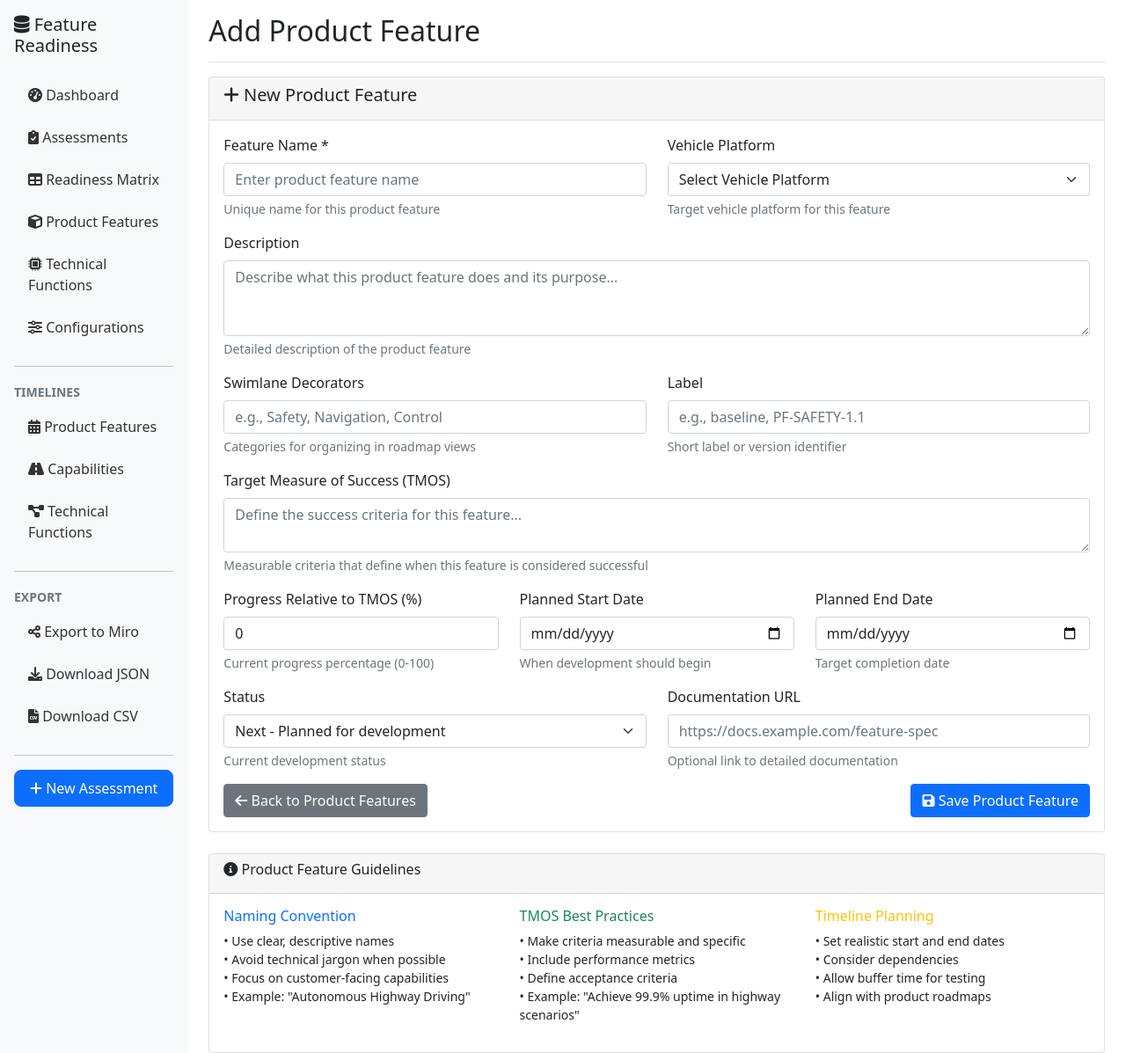
After one commit to ryannealsmith/product_features_db, a Flask app: page /add_product_feature in a window 1280 px wide. The commit adds this page. Shown: the whole page at 88% size. Run offline with Flask 3, Linux system fonts and the light colour scheme.

Commit message:
Add Product Feature creation form and enhanced UI
- Added /add_product_feature route with full form handling
- Created comprehensive add_product_feature.html template with all ProductFeature fields
- Enhanced product_features.html with improved card layout showing:
  - Progress bars for TMOS completion
  - Timeline information (start/end dates)
  - Status badges and document links
  - Vehicle platform information
- Added form validation and UX improvements with JavaScript
- Included informational panels with guidelines for users
- Updated metadata 'created_by' fields to 'Ryan Smith' across all template files
- All dropdowns and form fields properly integrated with existing database schema
- Form handles date conversion, validation, and error handling
- Tested functionality with successful product feature creation

```diff
--- a/capability_updates_template.json
+++ b/capability_updates_template.json
@@ -2,7 +2,7 @@
   "metadata": {
     "version": "2.0",
     "description": "Template for updating Product Feature Readiness Database capabilities",
-    "created_by": "System Administrator",
+    "created_by": "Ryan Smith",
     "created_date": "2025-10-21T00:00:00Z",
     "notes": "This template shows various update scenarios for both product and technical capabilities. Updated for vehicle_platform_id foreign keys. Optional document_url field can be used to link to documentation."
   },
--- a/monthly_progress_template.json
+++ b/monthly_progress_template.json
@@ -2,7 +2,7 @@
   "metadata": {
     "version": "3.0",
     "description": "Monthly Progress Update Template - October 2025",
-    "created_by": "Project Manager",
+    "created_by": "Ryan Smith",
     "created_date": "2025-10-21",
     "notes": "Template for monthly progress reporting and milestone updates. Updated for vehicle_platform_id foreign keys. Includes optional document_url field for documentation links."
   },
--- a/repository_update_template.json
+++ b/repository_update_template.json
@@ -2,7 +2,7 @@
   "metadata": {
     "version": "3.0",
     "description": "Comprehensive Repository Update Template for Product Feature Readiness Database",
-    "created_by": "Development Team",
+    "created_by": "Ryan Smith",
     "created_date": "2025-10-21",
     "notes": "This template demonstrates all CRUD operations for autonomous vehicle capability management. Updated for vehicle_platform_id foreign keys. Includes optional document_url field for documentation links."
   },
--- a/routes.py
+++ b/routes.py
@@ -271,6 +271,59 @@ def add_assessment():
                          odds=odds,
                          environments=environments,
                          trailers=trailers)
+
+@app.route('/add_product_feature', methods=['GET', 'POST'])
+def add_product_feature():
+    """Add new product feature"""
+    if request.method == 'POST':
+        # Handle date conversions
+        planned_start_date = None
+        planned_end_date = None
+
+        if request.form.get('planned_start_date'):
+            from datetime import datetime
+            planned_start_date = datetime.strptime(request.form['planned_start_date'], '%Y-%m-%d').date()
+
+        if request.form.get('planned_end_date'):
+            from datetime import datetime
+            planned_end_date = datetime.strptime(request.form['planned_end_date'], '%Y-%m-%d').date()
+
+        # Handle status_relative_to_tmos conversion
+        status_relative_to_tmos = 0.0
+        if request.form.get('status_relative_to_tmos'):
+            try:
+                status_relative_to_tmos = float(request.form['status_relative_to_tmos'])
+            except ValueError:
+                status_relative_to_tmos = 0.0
+
+        product_feature = ProductFeature(
+            name=request.form['name'],
+            description=request.form.get('description', ''),
+            vehicle_platform_id=request.form.get('vehicle_platform_id') or None,
+            swimlane_decorators=request.form.get('swimlane_decorators', ''),
+            label=request.form.get('label', ''),
+            tmos=request.form.get('tmos', ''),
+            status_relative_to_tmos=status_relative_to_tmos,
+            planned_start_date=planned_start_date,
+            planned_end_date=planned_end_date,
+            active_flag=request.form.get('active_flag', 'next'),
+            document_url=request.form.get('document_url', '')
+        )
+
+        try:
+            db.session.add(product_feature)
+            db.session.commit()
+            flash('Product feature added successfully!', 'success')
+            return redirect(url_for('product_features'))
+        except Exception as e:
+            db.session.rollback()
+            flash(f'Error adding product feature: {str(e)}', 'danger')
+
+    # GET request - show form
+    vehicle_platforms = VehiclePlatform.query.all()
+
+    return render_template('add_product_feature.html',
+                         vehicle_platforms=vehicle_platforms)
 
 @app.route('/api/readiness_data')
 def api_readiness_data():
--- a/simple_update_template.json
+++ b/simple_update_template.json
@@ -2,7 +2,7 @@
   "metadata": {
     "version": "3.0",
     "description": "Simple Update Template - Common Operations",
-    "created_by": "Your Name",
+    "created_by": "Ryan Smith",
     "created_date": "2025-10-21",
     "notes": "Quick template for common update operations. Updated for vehicle_platform_id foreign keys. Includes optional document_url field for documentation links."
   },
--- a/system_configurations_template.json
+++ b/system_configurations_template.json
@@ -2,7 +2,7 @@
   "metadata": {
     "version": "2.0",
     "description": "System Configurations Update Template for Product Feature Readiness Database",
-    "created_by": "System Administrator",
+    "created_by": "Ryan Smith",
     "created_date": "2025-10-21",
     "notes": "Template for managing Vehicle Platforms, ODDs, Environments, Trailers, and Technical Readiness Levels"
   },
--- a/template_updates.json
+++ b/template_updates.json
@@ -2,7 +2,7 @@
   "metadata": {
     "version": "3.0",
     "description": "Template for updating Product Feature Readiness Database",
-    "created_by": "Your Name",
+    "created_by": "Ryan Smith",
     "created_date": "2025-10-21",
     "notes": "Updated for vehicle_platform_id foreign keys replacing vehicle_type strings"
   },
--- /dev/null
+++ b/templates/add_product_feature.html
@@ -0,0 +1,209 @@
+{% extends "base.html" %}
+
+{% block page_title %}Add Product Feature{% endblock %}
+
+{% block content %}
+<div class="card">
+    <div class="card-header">
+        <h5><i class="fas fa-plus"></i> New Product Feature</h5>
+    </div>
+    <div class="card-body">
+        <form method="POST">
+            <div class="row">
+                <div class="col-md-6">
+                    <div class="mb-3">
+                        <label for="name" class="form-label">Feature Name *</label>
+                        <input type="text" name="name" id="name" class="form-control" required
+                               placeholder="Enter product feature name">
+                        <div class="form-text">Unique name for this product feature</div>
+                    </div>
+                </div>
+                <div class="col-md-6">
+                    <div class="mb-3">
+                        <label for="vehicle_platform_id" class="form-label">Vehicle Platform</label>
+                        <select name="vehicle_platform_id" id="vehicle_platform_id" class="form-select">
+                            <option value="">Select Vehicle Platform</option>
+                            {% for platform in vehicle_platforms %}
+                            <option value="{{ platform.id }}">
+                                {{ platform.name }} ({{ platform.vehicle_type }})
+                            </option>
+                            {% endfor %}
+                        </select>
+                        <div class="form-text">Target vehicle platform for this feature</div>
+                    </div>
+                </div>
+            </div>
+
+            <div class="mb-3">
+                <label for="description" class="form-label">Description</label>
+                <textarea name="description" id="description" class="form-control" rows="3"
+                          placeholder="Describe what this product feature does and its purpose..."></textarea>
+                <div class="form-text">Detailed description of the product feature</div>
+            </div>
+
+            <div class="row">
+                <div class="col-md-6">
+                    <div class="mb-3">
+                        <label for="swimlane_decorators" class="form-label">Swimlane Decorators</label>
+                        <input type="text" name="swimlane_decorators" id="swimlane_decorators" class="form-control"
+                               placeholder="e.g., Safety, Navigation, Control">
+                        <div class="form-text">Categories for organizing in roadmap views</div>
+                    </div>
+                </div>
+                <div class="col-md-6">
+                    <div class="mb-3">
+                        <label for="label" class="form-label">Label</label>
+                        <input type="text" name="label" id="label" class="form-control"
+                               placeholder="e.g., baseline, PF-SAFETY-1.1">
+                        <div class="form-text">Short label or version identifier</div>
+                    </div>
+                </div>
+            </div>
+
+            <div class="mb-3">
+                <label for="tmos" class="form-label">Target Measure of Success (TMOS)</label>
+                <textarea name="tmos" id="tmos" class="form-control" rows="2"
+                          placeholder="Define the success criteria for this feature..."></textarea>
+                <div class="form-text">Measurable criteria that define when this feature is considered successful</div>
+            </div>
+
+            <div class="row">
+                <div class="col-md-4">
+                    <div class="mb-3">
+                        <label for="status_relative_to_tmos" class="form-label">Progress Relative to TMOS (%)</label>
+                        <input type="number" name="status_relative_to_tmos" id="status_relative_to_tmos"
+                               class="form-control" min="0" max="100" step="0.1" value="0">
+                        <div class="form-text">Current progress percentage (0-100)</div>
+                    </div>
+                </div>
+                <div class="col-md-4">
+                    <div class="mb-3">
+                        <label for="planned_start_date" class="form-label">Planned Start Date</label>
+                        <input type="date" name="planned_start_date" id="planned_start_date" class="form-control">
+                        <div class="form-text">When development should begin</div>
+                    </div>
+                </div>
+                <div class="col-md-4">
+                    <div class="mb-3">
+                        <label for="planned_end_date" class="form-label">Planned End Date</label>
+                        <input type="date" name="planned_end_date" id="planned_end_date" class="form-control">
+                        <div class="form-text">Target completion date</div>
+                    </div>
+                </div>
+            </div>
+
+            <div class="row">
+                <div class="col-md-6">
+                    <div class="mb-3">
+                        <label for="active_flag" class="form-label">Status</label>
+                        <select name="active_flag" id="active_flag" class="form-select">
+                            <option value="next" selected>Next - Planned for development</option>
+                            <option value="active">Active - Currently in development</option>
+                            <option value="completed">Completed - Development finished</option>
+                            <option value="on_hold">On Hold - Development paused</option>
+                            <option value="cancelled">Cancelled - Development stopped</option>
+                        </select>
+                        <div class="form-text">Current development status</div>
+                    </div>
+                </div>
+                <div class="col-md-6">
+                    <div class="mb-3">
+                        <label for="document_url" class="form-label">Documentation URL</label>
+                        <input type="url" name="document_url" id="document_url" class="form-control"
+                               placeholder="https://docs.example.com/feature-spec">
+                        <div class="form-text">Optional link to detailed documentation</div>
+                    </div>
+                </div>
+            </div>
+
+            <div class="d-flex justify-content-between">
+                <a href="{{ url_for('product_features') }}" class="btn btn-secondary">
+                    <i class="fas fa-arrow-left"></i> Back to Product Features
+                </a>
+                <button type="submit" class="btn btn-primary">
+                    <i class="fas fa-save"></i> Save Product Feature
+                </button>
+            </div>
+        </form>
+    </div>
+</div>
+
+<!-- Form Guidelines Panel -->
+<div class="card mt-4">
+    <div class="card-header">
+        <h6><i class="fas fa-info-circle"></i> Product Feature Guidelines</h6>
+    </div>
+    <div class="card-body">
+        <div class="row">
+            <div class="col-md-4">
+                <h6 class="text-primary">Naming Convention</h6>
+                <ul class="list-unstyled small">
+                    <li>• Use clear, descriptive names</li>
+                    <li>• Avoid technical jargon when possible</li>
+                    <li>• Focus on customer-facing capabilities</li>
+                    <li>• Example: "Autonomous Highway Driving"</li>
+                </ul>
+            </div>
+            <div class="col-md-4">
+                <h6 class="text-success">TMOS Best Practices</h6>
+                <ul class="list-unstyled small">
+                    <li>• Make criteria measurable and specific</li>
+                    <li>• Include performance metrics</li>
+                    <li>• Define acceptance criteria</li>
+                    <li>• Example: "Achieve 99.9% uptime in highway scenarios"</li>
+                </ul>
+            </div>
+            <div class="col-md-4">
+                <h6 class="text-warning">Timeline Planning</h6>
+                <ul class="list-unstyled small">
+                    <li>• Set realistic start and end dates</li>
+                    <li>• Consider dependencies</li>
+                    <li>• Allow buffer time for testing</li>
+                    <li>• Align with product roadmaps</li>
+                </ul>
+            </div>
+        </div>
+    </div>
+</div>
+
+<script>
+// Add client-side validation and UX improvements
+document.addEventListener('DOMContentLoaded', function() {
+    const startDateInput = document.getElementById('planned_start_date');
+    const endDateInput = document.getElementById('planned_end_date');
+
+    // Validate that end date is after start date
+    function validateDates() {
+        if (startDateInput.value && endDateInput.value) {
+            const startDate = new Date(startDateInput.value);
+            const endDate = new Date(endDateInput.value);
+
+            if (endDate <= startDate) {
+                endDateInput.setCustomValidity('End date must be after start date');
+            } else {
+                endDateInput.setCustomValidity('');
+            }
+        }
+    }
+
+    startDateInput.addEventListener('change', validateDates);
+    endDateInput.addEventListener('change', validateDates);
+
+    // Auto-generate label based on name and swimlane
+    const nameInput = document.getElementById('name');
+    const swimlaneInput = document.getElementById('swimlane_decorators');
+    const labelInput = document.getElementById('label');
+
+    function generateLabel() {
+        if (nameInput.value && swimlaneInput.value && !labelInput.value) {
+            const swimlane = swimlaneInput.value.toUpperCase().replace(/[^A-Z]/g, '');
+            const version = '1.0';
+            labelInput.value = `PF-${swimlane}-${version}`;
+        }
+    }
+
+    nameInput.addEventListener('blur', generateLabel);
+    swimlaneInput.addEventListener('blur', generateLabel);
+});
+</script>
+{% endblock %}
--- a/update_from_json.py
+++ b/update_from_json.py
@@ -1359,7 +1359,7 @@ def main():
         print('    "metadata": {')
         print('      "version": "2.0",')
         print('      "description": "Description of updates",')
-        print('      "created_by": "Your Name",')
+        print('      "created_by": "Ryan Smith",')
         print('      "created_date": "2025-10-21"')
         print("    },")
         print('    "entities": [')
@@ -1429,7 +1429,7 @@ def generate_template_json():
         "metadata": {
             "version": "2.0",
             "description": "Template for updating Product Feature Readiness Database",
-            "created_by": "Your Name",
+            "created_by": "Ryan Smith",
             "created_date": datetime.now().strftime('%Y-%m-%d')
         },
         "entities": [
```
Also changed, not shown: templates/product_features.html (+71 -2 lines).
